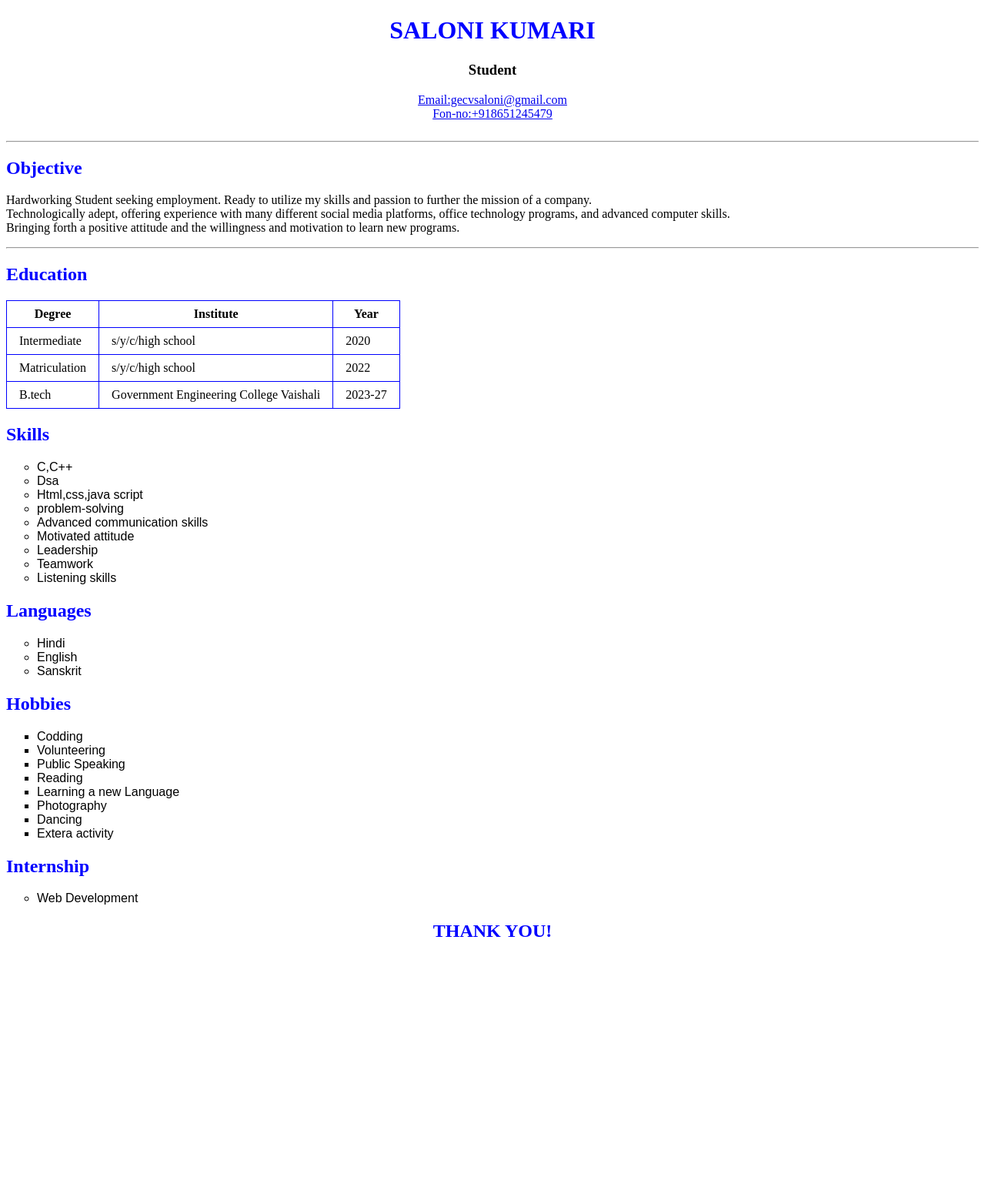
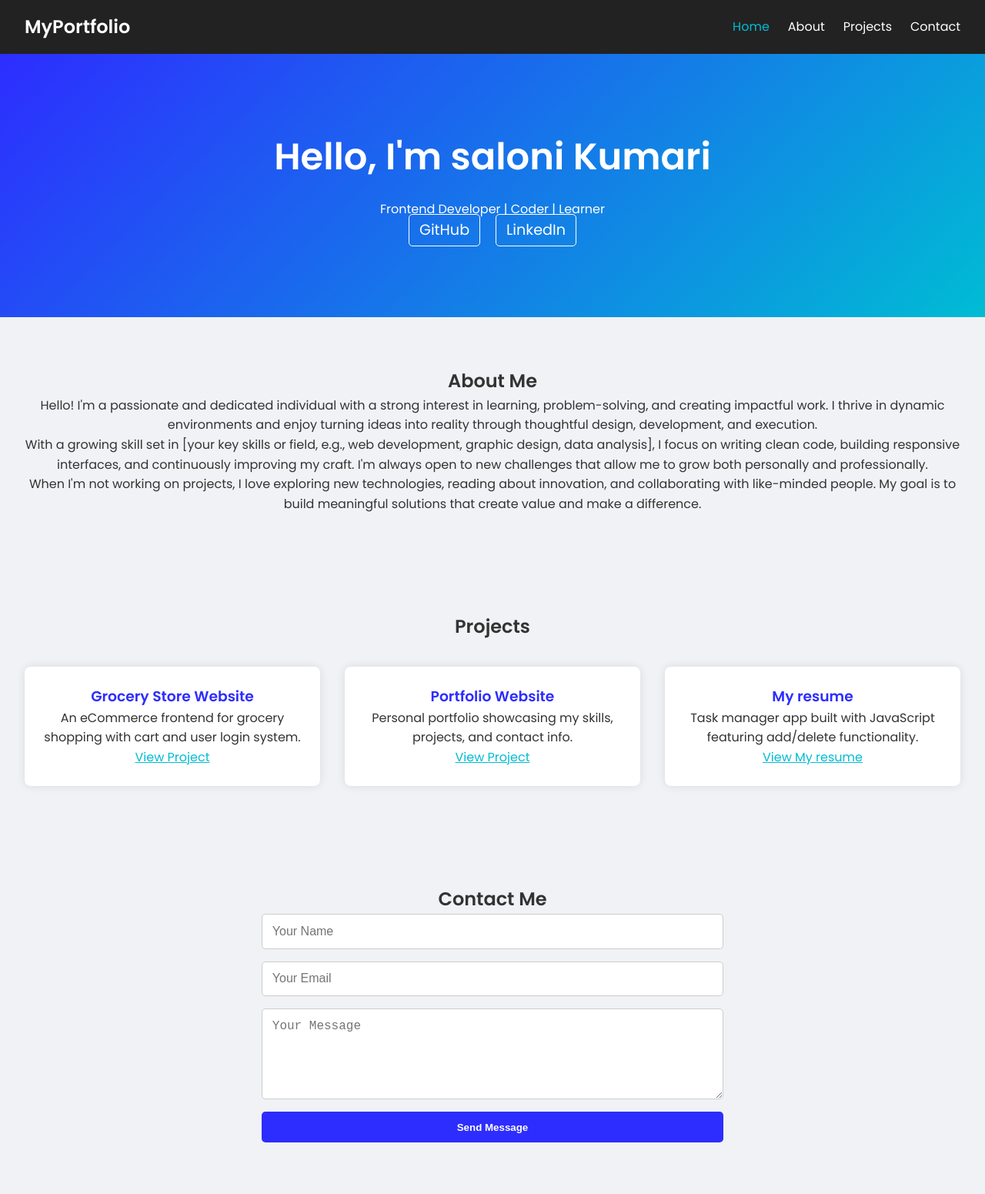
Before and after one commit to SALONI1639/resume, a plain HTML site: page index.html in a window 1280 px wide. Shown: the top 1551 px of the page at 77% size. Before the commit the page ends 1243 px from the top, so only its background shows below. Drawn offline with Linux system fonts and the light colour scheme.

Commit message:
porfolio

```diff
--- a/index.html
+++ b/index.html
@@ -1,121 +1,89 @@
 <!DOCTYPE html>
-<html>
+<html lang="en">
 <head>
-<style>
-nav{
-border:1px;
-background-color:blue;
-color:white;
-padding:5px;}
-table{
- width:200px
-	text-align:left;
-}
-table,th,tr,td{
-        border:1px solid blue;
-		border-collapse:collapse;
-		padding:0.5rem 1rem;
-		}
-		tr:nth-child(odd){
-		background-color:white;}
-		.l1{
-		font-family:sans-serif;
-        color:black;
-		list-style-type:circle;}
-		.l2{
-		font-family:sans-serif;
-		color:black;
-		list-style-type:circle;}
-		.l3{
-		font-family:sans-serif;
-		color:black;
-		list-style-type:square;}
-		.l4{
-		font-family:sans-serif;
-		color;black;
-		list-style-type:circle;}
-
-
-
-
-</style>
-<title>resume2</title>
+  <meta charset="UTF-8" />
+  <meta name="viewport" content="width=device-width, initial-scale=1.0"/>
+  <title>My Portfolio</title>
+  <link rel="stylesheet" href="style.css"/>
+  <script src="script.js" defer></script>
+  <link rel="preconnect" href="https://fonts.googleapis.com">
+  <link href="https://fonts.googleapis.com/css2?family=Poppins:wght@400;600&display=swap" rel="stylesheet">
+  <script src="https://kit.fontawesome.com/a076d05399.js" crossorigin="anonymous"></script>
 </head>
 <body>
 
+  <header>
+    <div class="logo">MyPortfolio</div>
+    <nav class="navbar">
+      <div class="menu-toggle" id="toggle-menu">&#9776;</div>
+      <ul id="nav-links">
+        <li><a href="#home" class="active">Home</a></li>
+        <li><a href="#about">About</a></li>
+        <li><a href="#projects">Projects</a></li>
+        <li><a href="#contact">Contact</a></li>
+      </ul>
+    </nav>
+  </header>
+
+  <section id="home">
+    <h1>Hello, I'm <span class="highligh">saloni Kumari</span></h1>
+    <p>Frontend Developer | Coder | Learner</p>
+    <div class="social-links">
+      <a href="https://github.com/saloni1639" target="_blank">GitHub</a>
+      <a href="https://www.linkedin.com/in/saloni-gupta-478a2b323/" target="_blank">LinkedIn</a>
+    </div>
+  </section>
+
+  <section id="about">
+  <h2>About Me</h2>
+  <p>
+    Hello! I'm a passionate and dedicated individual with a strong interest in learning, problem-solving, and creating impactful work. I thrive in dynamic environments and enjoy turning ideas into reality through thoughtful design, development, and execution.
+  </p>
+  <p>
+    With a growing skill set in [your key skills or field, e.g., web development, graphic design, data analysis], I focus on writing clean code, building responsive interfaces, and continuously improving my craft. I'm always open to new challenges that allow me to grow both personally and professionally.
+  </p>
+  <p>
+    When I'm not working on projects, I love exploring new technologies, reading about innovation, and collaborating with like-minded people. My goal is to build meaningful solutions that create value and make a difference.
+  </p>
+</section>
 
 
+  <section id="projects">
+    <h2>Projects</h2>
+    <div class="project-list">
+      <div class="project-card">
+        <h3>Grocery Store Website</h3>
+        <p>An eCommerce frontend for grocery shopping with cart and user login system.</p>
+        <a href="file:///C:/Users/abhis/OneDrive/Desktop/index.html/index.html">View Project</a>
+      </div>
+      <div class="project-card">
+        <h3>Portfolio Website</h3>
+        <p>Personal portfolio showcasing my skills, projects, and contact info.</p>
+        <a href="file:///C:/Users/abhis/OneDrive/Desktop/portfolio/index.html#">View Project</a>
+      </div>
+       <div class="project-card">
+        <h3>My resume</h3>
+        <p>Task manager app built with JavaScript featuring add/delete functionality.</p>
+        <a href="https://saloni1639.github.io/resume/">View My resume</a>
+      </div>
+    </div>
+    </section>
 
-<center><h1 style="color:blue">SALONI KUMARI</h1>
-<h3 style="color:black">Student</h3></center>
-<center><a href="mailto:gecvsaloni@gmail.com"> Email:gecvsaloni@gmail.com</a><br>
-<a href="Tel:+918651245479">Fon-no:+918651245479</a></center><br>
 
-<hr>
+  <section id="contact">
+    <h2>Contact Me</h2>
+    <form id="contact-form">
+      <input type="text" name="name" placeholder="Your Name" required/>
+      <input type="email" name="email" placeholder="Your Email" required/>
+      <textarea name="message" rows="5" placeholder="Your Message" required></textarea>
+      <button type="submit">Send Message</button>
+    </form>
 
-<h2 style="color:blue">Objective</h2>
-<p style="color:black">Hardworking Student seeking employment. Ready to utilize my skills and passion to further the mission of a company.<br>
- Technologically adept, offering experience with many different social media platforms, office technology programs, and advanced computer skills.<br>
- Bringing forth a positive attitude and the willingness and motivation to learn new programs.</p>
+  </section>
 
-<hr>
+  <footer>
+    <p>&copy;  saloni Kumari.</p>
+  </footer>
 
-<h2 style="color:blue">Education</h2>
-<table>
-<tr>
-  <th>Degree</th>
-  <th>Institute</th>
-  <th>Year</th>
- </tr>
- <tr>
- <td>Intermediate</td>
- <td>s/y/c/high school</td>
- <td>2020</td>
- </tr>
- <tr>
- <td>Matriculation</td>
- <td>s/y/c/high school</td>
- <td>2022</td>
- </tr>
- <tr>
- <td>B.tech</td>
- <td>Government Engineering College Vaishali</td>
- <td>2023-27</td>
- </tr>
- </table>
- <h2 style="color:blue">Skills</h2>
- <ol class="l1">
- <li>C,C++</li>
- <li>Dsa</li>
- <li>Html,css,java script</li>
- <li>problem-solving</li>
- <li>Advanced communication skills</li>
- <li>Motivated attitude</li>
- <li>Leadership</li>
- <li>Teamwork</li>
- <li>Listening skills</li>
- </ol>
- <h2 style="color:blue">Languages</h2>
- <ol class="l2">
- <li>Hindi</li>
- <li>English</li>
- <li>Sanskrit</li>
- </ol>
- <h2 style="color:blue">Hobbies</h2>
- <ol class="l3">
- <li>Codding</li>
- <li>Volunteering</li>
- <li>Public Speaking</li>
- <li>Reading</li>
- <li>Learning a new Language</li>
- <li>Photography</li>
- <li>Dancing</li>
- <li>Extera activity</li>
- </ol>
- <h2 style="color:blue">Internship</h2>
- <ol class="l4">
- <li>Web Development</li>
- </ol>
- <center><h2 style="color:blue">THANK YOU!</h2></center>
 </body>
 </html>
--- /dev/null
+++ b/script.js
@@ -0,0 +1,52 @@
+// script.js
+
+// Toggle mobile menu
+const toggleMenu = document.getElementById("toggle-menu");
+const navLinks = document.getElementById("nav-links");
+
+toggleMenu.addEventListener("click", () => {
+  navLinks.classList.toggle("show");
+});
+
+// Smooth scrolling and section highlight
+const sections = document.querySelectorAll("section");
+const navItems = document.querySelectorAll("nav ul li a");
+
+window.addEventListener("scroll", () => {
+  let current = "";
+  sections.forEach((section) => {
+    const sectionTop = section.offsetTop - 100;
+    if (scrollY >= sectionTop) {
+      current = section.getAttribute("id");
+    }
+  });
+
+  navItems.forEach((link) => {
+    link.classList.remove("active");
+    if (link.getAttribute("href").includes(current)) {
+      link.classList.add("active");
+    }
+  });
+});
+
+// Contact form validation
+document.getElementById("contact-form").addEventListener("submit", function (e) {
+  e.preventDefault();
+
+  const name = this.name.value.trim();
+  const email = this.email.value.trim();
+  const message = this.message.value.trim();
+
+  if (!name || !email || !message) {
+    alert("Please fill in all fields.");
+    return;
+  }
+
+  if (!/\\S+@\\S+\\.\\S+/.test(email)) {
+    alert("Please enter a valid email.");
+    return;
+  }
+
+  alert("Thank you! Your message has been submitted.");
+  this.reset();
+});
--- /dev/null
+++ b/style.css
@@ -0,0 +1,191 @@
+/* style.css */
+
+* {
+  margin: 0;
+  padding: 0;
+  box-sizing: border-box;
+  scroll-behavior: smooth;
+}
+
+body {
+  font-family: 'Poppins', sans-serif;
+  line-height: 1.6;
+  background: #f0f2f5;
+  color: #333;
+}
+
+header {
+  background: #222;
+  padding: 1rem 2rem;
+  position: sticky;
+  top: 0;
+  z-index: 999;
+  display: flex;
+  justify-content: space-between;
+  align-items: center;
+}
+
+.logo {
+  color: #fff;
+  font-size: 1.5rem;
+  font-weight: bold;
+}
+
+.navbar ul {
+  list-style: none;
+  display: flex;
+  gap: 1.5rem;
+}
+
+.navbar a {
+  color: white;
+  text-decoration: none;
+  font-weight: 500;
+  transition: color 0.3s ease;
+}
+
+.navbar a:hover,
+.navbar a.active {
+  color: #00bcd4;
+}
+
+.menu-toggle {
+  display: none;
+  color: white;
+  font-size: 1.8rem;
+  cursor: pointer;
+}
+
+section {
+  padding: 4rem 2rem;
+  text-align: center;
+}
+
+#home {
+  background: linear-gradient(135deg, #2d2dff, #00bcd4);
+  color: white;
+  padding: 6rem 2rem;
+}
+
+#home h1 {
+  font-size: 3rem;
+  margin-bottom: 1rem;
+}
+
+.highlight {
+  color: #ffcc00;
+}
+
+.social-links a {
+  color: white;
+  margin: 0 0.5rem;
+  font-size: 1.2rem;
+  text-decoration: none;
+  border: 1px solid white;
+  padding: 0.4rem 0.8rem;
+  border-radius: 5px;
+  transition: background 0.3s, color 0.3s;
+}
+
+.social-links a:hover {
+  background: white;
+  color: #2d2dff;
+}
+
+.about p {
+  max-width: 700px;
+  margin: auto;
+  line-height: 1.7;
+  font-size: 1.1rem;
+  color: #444;
+}
+
+.project-list {
+  display: grid;
+  grid-template-columns: repeat(auto-fit, minmax(250px, 1fr));
+  gap: 2rem;
+  margin-top: 2rem;
+}
+
+.project-card {
+  background: white;
+  padding: 1.5rem;
+  border-radius: 8px;
+  box-shadow: 0 0 12px rgba(0, 0, 0, 0.1);
+  transition: transform 0.3s ease;
+}
+
+.project-card:hover {
+  transform: translateY(-5px);
+}
+
+.project-card h3 {
+  color: #2d2dff;
+}
+
+.project-card a {
+  text-decoration: underline;
+  color: #00bcd4;
+  font-weight: 500;
+}
+
+form {
+  max-width: 600px;
+  margin: auto;
+  display: flex;
+  flex-direction: column;
+  gap: 1rem;
+}
+
+input,
+textarea {
+  padding: 0.8rem;
+  font-size: 1rem;
+  border: 1px solid #ccc;
+  border-radius: 5px;
+  width: 100%;
+}
+
+button {
+  background: #2d2dff;
+  color: white;
+  padding: 0.8rem;
+  font-weight: bold;
+  border: none;
+  border-radius: 5px;
+  cursor: pointer;
+  transition: background 0.3s ease;
+}
+
+button:hover {
+  background: #1a1ad6;
+}
+
+footer {
+  background: #222;
+  color: white;
+  text-align: center;
+  padding: 1rem;
+  margin-top: 2rem;
+}
+
+@media (max-width: 768px) {
+  .navbar ul {
+    flex-direction: column;
+    position: absolute;
+    top: 60px;
+    right: 0;
+    background: #222;
+    width: 100%;
+    text-align: center;
+    display: none;
+  }
+
+  .navbar ul.show {
+    display: flex;
+  }
+
+  .menu-toggle {
+    display: block;
+  }
+}
```
